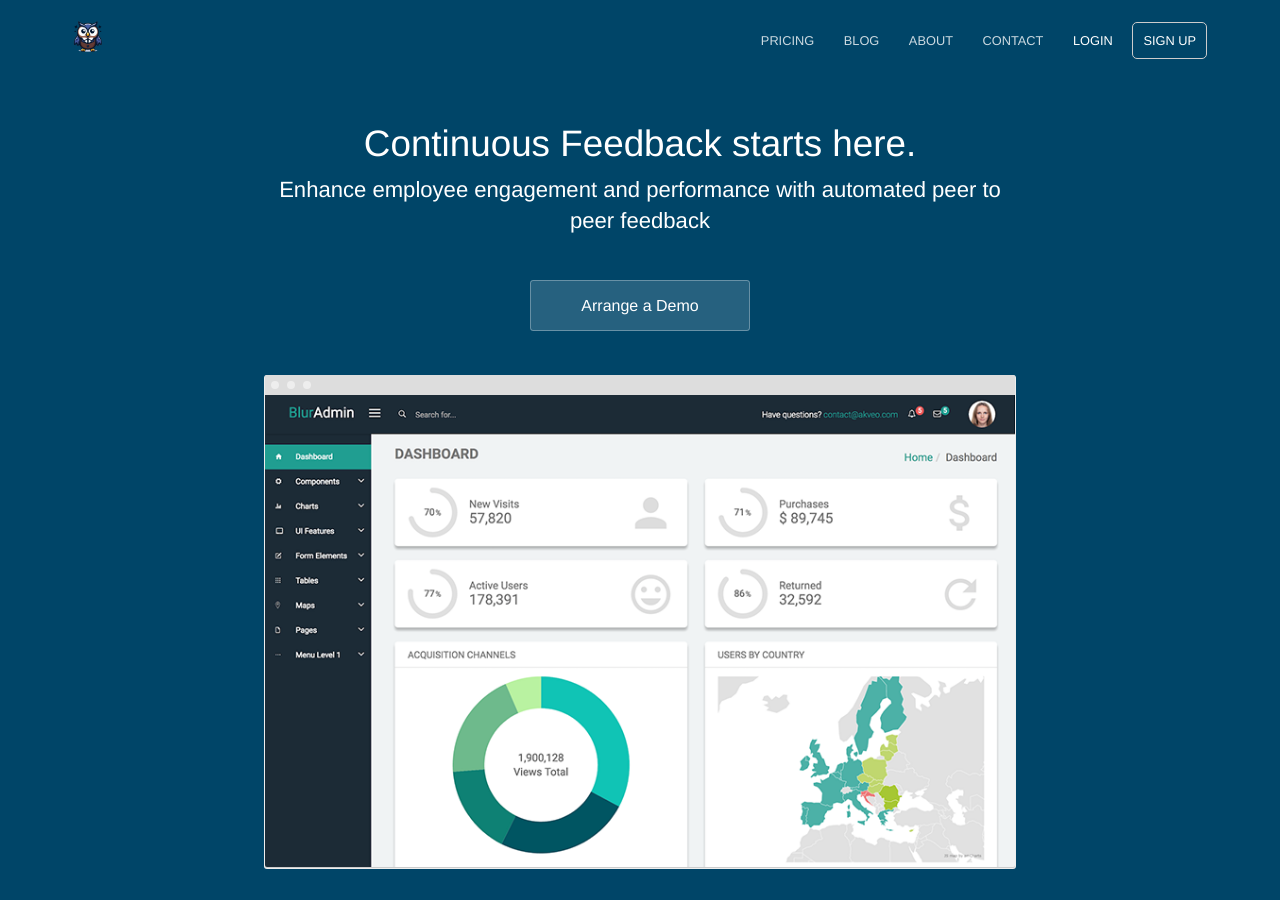
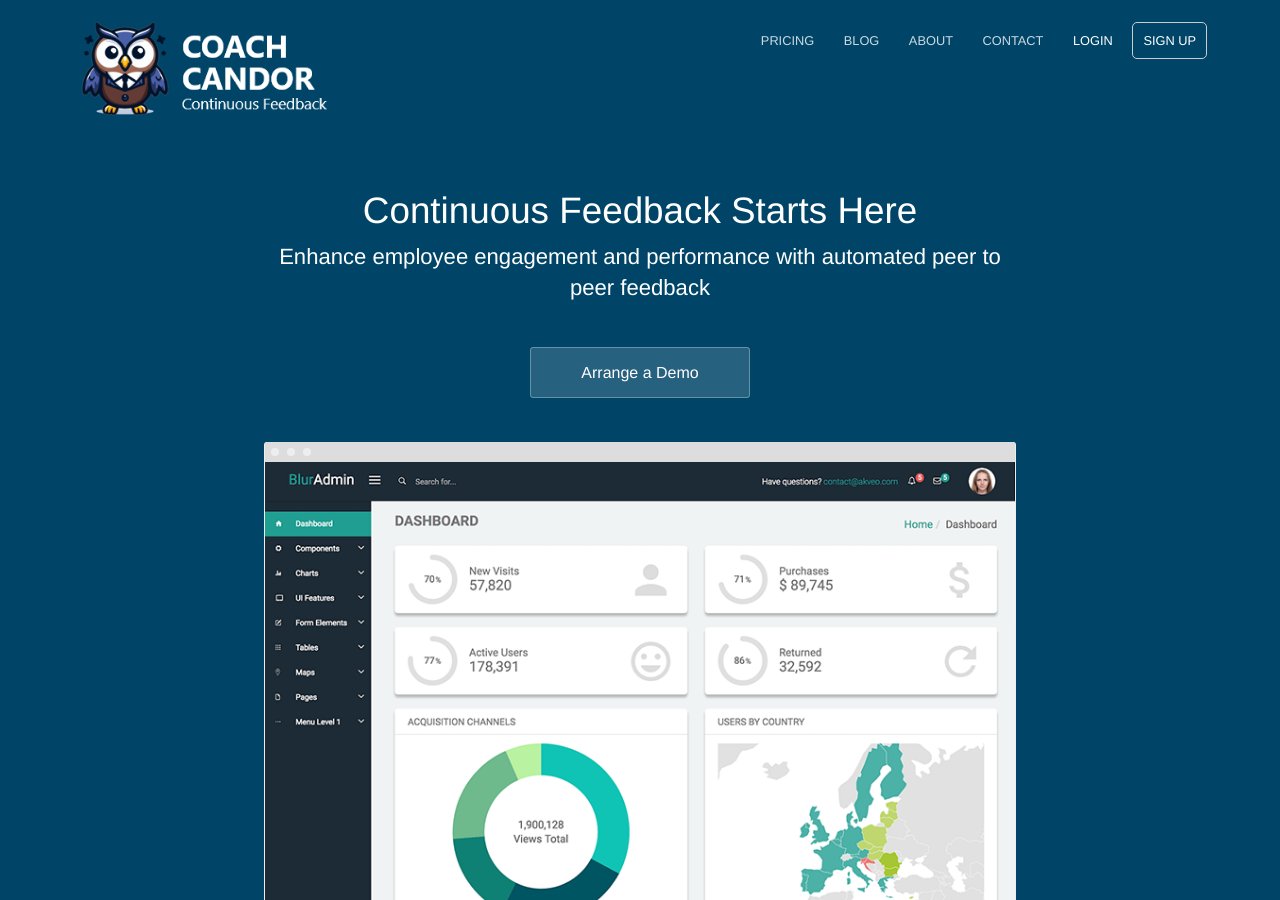
Before and after one commit to coachcandor/coachcandor.github.io, a Jekyll site: the page built from index.html, in a window 1280 px wide and 900 px high. Built offline with Jekyll 4.4.1, drawn with Linux system fonts in a browser that asks for light colours.

Commit message:
tweaks for splash page

```diff
--- a/_layouts/default.html
+++ b/_layouts/default.html
@@ -23,7 +23,7 @@
 	<body>
 		<header>
 			<div class="container">
-				<div class="company-name"><a href="{{ site.baseurl }}/"><img src="{{ site.baseurl }}/images/logo_blue_background.png" alt="Hydra Logo" width="95" height="33" /></a></div>
+				<div class="company-name"><a href="{{ site.baseurl }}/"><img src="{{ site.baseurl }}/images/logo_blue_background.png" alt="Logo" width="200" height="100" /></a></div>
 				{% include navigation.html %}
 			</div>
 		</header>
--- a/index.html
+++ b/index.html
@@ -4,7 +4,7 @@ description: Enhance employee engagement and performance with automated peer to
 ---
 <section class="hero">
 	<div class="text-container">
-		<h1 class="editable">Continuous Feedback starts here.</strong></h1>
+		<h1 class="editable">Continuous Feedback Starts Here</strong></h1>
 		<p class="subtext editable">Enhance employee engagement and performance with automated peer to peer feedback</p>
 		<div class="cta button alt"><a href="{{ site.baseurl }}/contact/">Arrange a Demo</a></div>
 		<div>
```
Also changed, not shown: images/logo_blue_background.png.
